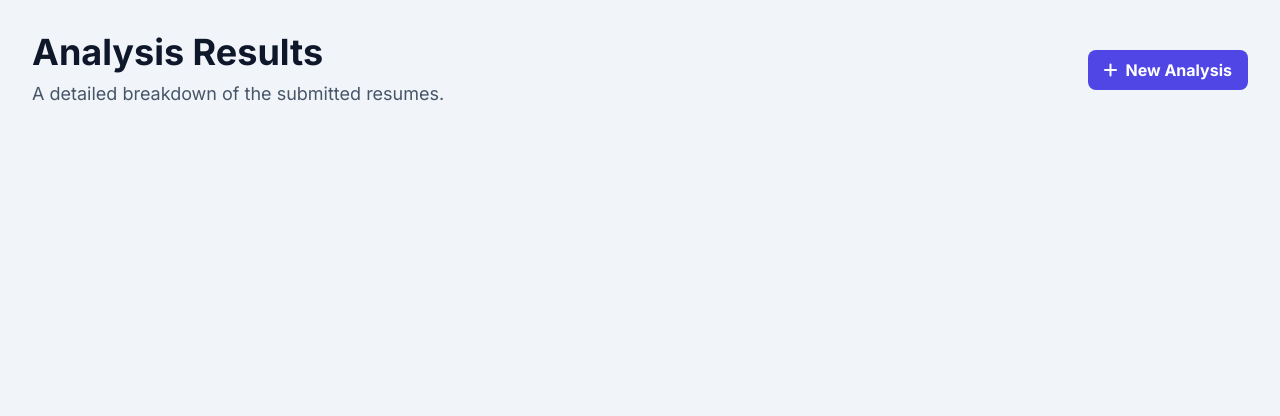
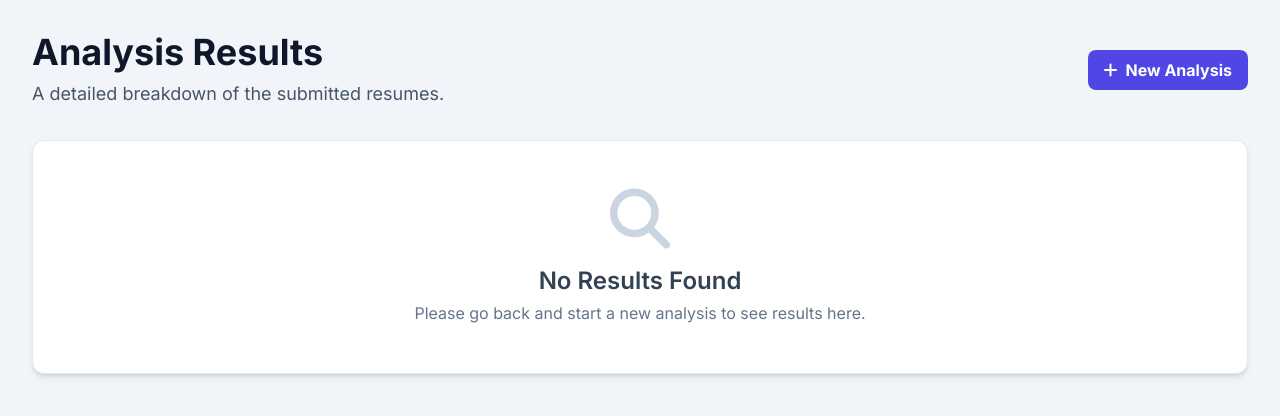
Before and after one commit to bjayasankareddy/resume_analyzer, a Flask app: template templates/results.html in a window 1280 px wide. Shown: the top 416 px of the page. Run offline with Flask 3, Linux system fonts and the light colour scheme; the template is opened without the code that fills it, so the values that code supplies are empty; parts of the project's set-up code (start-up, migrations or seed data) failed here and were passed over; some libraries are stand-ins or nearby versions.

Commit message:
Update results.html

```diff
--- a/templates/results.html
+++ b/templates/results.html
@@ -8,9 +8,16 @@
     <link href="https://fonts.googleapis.com/css2?family=Inter:wght@400;500;600;700&display=swap" rel="stylesheet">
     <link rel="stylesheet" href="https://cdnjs.cloudflare.com/ajax/libs/font-awesome/6.4.0/css/all.min.css">
     <style>
-        body { font-family: 'Inter', sans-serif; }
-        .summary-table th { background-color: #f1f5f9; }
-        .summary-table th, .summary-table td { padding: 0.75rem 1rem; border-bottom: 1px solid #e2e8f0; }
+        body {
+            font-family: 'Inter', sans-serif;
+        }
+        .summary-table th {
+            background-color: #f1f5f9;
+        }
+        .summary-table th, .summary-table td {
+            padding: 0.75rem 1rem;
+            border-bottom: 1px solid #e2e8f0;
+        }
     </style>
 </head>
 <body class="bg-slate-100 text-slate-800">
@@ -22,133 +29,184 @@
                 <h1 class="text-4xl font-bold text-slate-900">Analysis Results</h1>
                 <p class="mt-2 text-lg text-slate-600">A detailed breakdown of the submitted resumes.</p>
             </div>
-            <a href="/" class="bg-indigo-600 text-white font-bold py-2 px-4 rounded-lg hover:bg-indigo-700 transition-colors duration-200 flex items-center">
+            <a href="index.html" class="bg-indigo-600 text-white font-bold py-2 px-4 rounded-lg hover:bg-indigo-700 transition-colors duration-200 flex items-center">
                 <i class="fas fa-plus mr-2"></i>
                 New Analysis
             </a>
         </header>
 
         <main id="results-container" class="space-y-6">
-
-            <!-- Summary Table Rendered by Server -->
-            {% if summary_data and summary_data|length > 1 %}
-            <div class="bg-white rounded-xl shadow-md border border-slate-200 overflow-hidden">
-                <div class="p-6">
-                    <h3 class="text-xl font-bold text-slate-800 mb-4">Analysis Summary</h3>
-                    <div class="overflow-x-auto">
-                        <table class="w-full text-sm text-left text-slate-500 summary-table">
-                            <thead class="text-xs text-slate-700 uppercase">
-                                <tr>
-                                    {% for header in summary_data[0] %}
-                                        <th scope="col" class="px-6 py-3">{{ header }}</th>
-                                    {% endfor %}
-                                </tr>
-                            </thead>
-                            <tbody>
-                                {% for row in summary_data[1:] %}
-                                <tr class="bg-white hover:bg-slate-50">
-                                    {% for cell in row %}
-                                        <td class="px-6 py-4">{{ cell }}</td>
-                                    {% endfor %}
-                                </tr>
-                                {% endfor %}
-                            </tbody>
-                        </table>
-                    </div>
-                </div>
-            </div>
-            {% endif %}
-
-            <!-- Detailed Result Cards Rendered by Server -->
-            {% for result in detailed_results %}
-                {% if result.data %}
-                    {% set score = result.data.match_analysis.match_score|int or 0 %}
-                    <div class="bg-white rounded-xl shadow-md border border-slate-200 overflow-hidden">
-                        <div class="p-6">
-                            <!-- Card Header -->
-                            <div class="flex flex-col sm:flex-row justify-between items-start sm:items-center mb-4">
-                                <div>
-                                    <h3 class="text-xl font-bold text-slate-800">{{ result.filename }}</h3>
-                                    <p class="text-sm text-slate-500">{{ result.data.resume_data.contact_info.name or 'N/A' }} - {{ result.data.resume_data.contact_info.email or 'N/A' }}</p>
-                                </div>
-                                <div class="w-24 text-center mt-3 sm:mt-0">
-                                    {% if score >= 75 %}
-                                        <div class="relative pt-1"><div class="overflow-hidden h-2 text-xs flex rounded bg-green-200"><div style="width:{score}%;" class="shadow-none flex flex-col text-center whitespace-nowrap text-white justify-center bg-green-500"></div></div></div>
-                                        <span class="text-2xl font-bold text-green-600">{{ score }}<span class="text-base text-slate-500">/100</span></span>
-                                    {% elif score >= 50 %}
-                                        <div class="relative pt-1"><div class="overflow-hidden h-2 text-xs flex rounded bg-amber-200"><div style="width:{ score }%" class="shadow-none flex flex-col text-center whitespace-nowrap text-white justify-center bg-amber-500"></div></div></div>
-                                        <span class="text-2xl font-bold text-amber-600">{{ score }}<span class="text-base text-slate-500">/100</span></span>
-                                    {% else %}
-                                        <div class="relative pt-1"><div class="overflow-hidden h-2 text-xs flex rounded bg-red-200"><div style="width:{ score }%" class="shadow-none flex flex-col text-center whitespace-nowrap text-white justify-center bg-red-500"></div></div></div>
-                                        <span class="text-2xl font-bold text-red-600">{{ score }}<span class="text-base text-slate-500">/100</span></span>
-                                    {% endif %}
-                                </div>
-                            </div>
-
-                            <!-- Email Status -->
-                            {% if result.data.email_notification %}
-                                {% if result.data.email_notification.sent %}
-                                <div class="mb-4 p-3 rounded-md text-sm bg-green-50 border border-green-200 text-green-800 flex items-center"><i class="fas fa-check-circle mr-2"></i>Email notification sent successfully.</div>
-                                {% else %}
-                                <div class="mb-4 p-3 rounded-md text-sm bg-red-50 border border-red-200 text-red-800 flex items-center"><i class="fas fa-exclamation-triangle mr-2"></i>Email failed: {{ result.data.email_notification.status }}</div>
-                                {% endif %}
-                            {% else %}
-                                <div class="mb-4 p-3 rounded-md text-sm bg-gray-100 border border-gray-200 text-gray-600 flex items-center"><i class="fas fa-info-circle mr-2"></i>Email not sent (e.g., no email found).</div>
-                            {% endif %}
-
-                            <!-- Summary -->
-                            <div class="mb-4">
-                                <h4 class="font-semibold text-slate-600 mb-2">Analysis Summary</h4>
-                                <p class="text-slate-500 text-sm">{{ result.data.match_analysis.summary or 'No summary available.' }}</p>
-                            </div>
-
-                            <!-- Skills Section -->
-                            <div class="grid grid-cols-1 md:grid-cols-2 gap-6 text-sm border-t border-slate-200 pt-4">
-                                <div>
-                                    <h4 class="font-semibold text-slate-600 mb-2">Skills Possessed</h4>
-                                    <ul>
-                                        {% for skill in result.data.match_analysis.skills_possessed %}
-                                        <li class="flex items-center text-slate-600 mb-1"><i class="fas fa-check-circle text-green-500 mr-2"></i><span>{{ skill }}</span></li>
-                                        {% else %}
-                                        <p class="text-slate-400 text-sm">None identified.</p>
-                                        {% endfor %}
-                                    </ul>
-                                </div>
-                                <div>
-                                    <h4 class="font-semibold text-slate-600 mb-2">Skills Lacking</h4>
-                                    <ul>
-                                        {% for skill in result.data.match_analysis.skills_lacking %}
-                                        <li class="flex items-center text-slate-600 mb-1"><i class="fas fa-times-circle text-red-500 mr-2"></i><span>{{ skill }}</span></li>
-                                        {% else %}
-                                        <p class="text-slate-400 text-sm">None identified.</p>
-                                        {% endfor %}
-                                    </ul>
-                                </div>
-                            </div>
-
-                             <!-- Full JSON Report -->
-                            <details class="mt-4">
-                                <summary class="cursor-pointer font-medium text-sm text-indigo-600 hover:text-indigo-800">View Full Report (JSON)</summary>
-                                <pre class="mt-2 text-xs overflow-x-auto bg-slate-50 p-3 rounded-md text-slate-600">{{ result.data | tojson(indent=2) }}</pre>
-                            </details>
-                        </div>
-                    </div>
-                {% else %}
-                    <!-- Error Card -->
-                    <div class="bg-white rounded-xl shadow-md border border-red-200 overflow-hidden">
-                        <div class="p-6">
-                            <div class="flex justify-between items-center mb-2">
-                                <h3 class="text-xl font-bold text-red-800">{{ result.filename }}</h3>
-                                <span class="text-sm font-bold bg-red-100 text-red-700 px-3 py-1 rounded-full">{{ result.status or 'ERROR' }}</span>
-                            </div>
-                            <p class="text-red-600">{{ result.reason or 'An unknown error occurred.' }}</p>
-                        </div>
-                    </div>
-                {% endif %}
-            {% endfor %}
-
+            <!-- Results will be dynamically inserted here -->
         </main>
     </div>
 
+    <script>
+        // --- UTILITY FUNCTIONS ---
+        const safeGet = (obj, path, defaultValue = '') => {
+            return path.split('.').reduce((acc, part) => acc && acc[part], obj) || defaultValue;
+        };
+
+        const createDOMElement = (tag, classNames = [], children = []) => {
+            const element = document.createElement(tag);
+            if (classNames.length) element.className = classNames.join(' ');
+            children.forEach(child => {
+                if (typeof child === 'string') {
+                    element.innerHTML += child; // Use innerHTML for strings that might contain HTML tags
+                } else if (child instanceof Node) {
+                    element.appendChild(child); // Append nodes directly
+                }
+            });
+            return element;
+        };
+
+        // --- COMPONENT CREATION FUNCTIONS ---
+        const createSkillList = (skills, type) => {
+            if (!skills || skills.length === 0) return createDOMElement('p', ['text-slate-400', 'text-sm'], ['None identified.']);
+
+            const iconClass = type === 'possessed' ? 'fa-check-circle text-green-500' : 'fa-times-circle text-red-500';
+            const listItems = skills.map(skill =>
+                createDOMElement('li', ['flex', 'items-center', 'text-slate-600', 'mb-1'], [
+                    `<i class="fas ${iconClass} mr-2"></i>`,
+                    createDOMElement('span', [], [skill])
+                ])
+            );
+            return createDOMElement('ul', [], listItems);
+        };
+
+        const createSummaryTable = (csvString) => {
+            if (!csvString || !csvString.trim()) return null;
+
+            const rows = csvString.trim().split('\n').map(row => row.split(','));
+            const header = rows.shift();
+
+            const thead = createDOMElement('thead', ['text-xs', 'text-slate-700', 'uppercase'], [
+                createDOMElement('tr', [], header.map(h => `<th scope="col" class="px-6 py-3">${h}</th>`))
+            ]);
+
+            const tbody = createDOMElement('tbody', [], rows.map(row =>
+                createDOMElement('tr', ['bg-white', 'hover:bg-slate-50'], row.map(cell => `<td class="px-6 py-4">${cell}</td>`))
+            ));
+
+            const table = createDOMElement('table', ['w-full', 'text-sm', 'text-left', 'text-slate-500', 'summary-table'], [thead, tbody]);
+            return createDOMElement('div', ['bg-white', 'rounded-xl', 'shadow-md', 'border', 'border-slate-200', 'overflow-hidden'], [
+                createDOMElement('div', ['p-6'], [
+                    createDOMElement('h3', ['text-xl', 'font-bold', 'text-slate-800', 'mb-4'], ['Analysis Summary']),
+                    createDOMElement('div', ['overflow-x-auto'], [table])
+                ])
+            ]);
+        };
+
+        const createSuccessCard = (result) => {
+            const score = safeGet(result, 'data.match_analysis.match_score', 0);
+            const scoreColor = score >= 75 ? 'green' : score >= 50 ? 'amber' : 'red';
+
+            let emailStatusHtml;
+            const emailNotification = safeGet(result, 'data.email_notification');
+            if (emailNotification) {
+                 emailStatusHtml = emailNotification.sent
+                    ? `<div class="mb-4 p-3 rounded-md text-sm bg-green-50 border border-green-200 text-green-800 flex items-center"><i class="fas fa-check-circle mr-2"></i>Email notification sent successfully.</div>`
+                    : `<div class="mb-4 p-3 rounded-md text-sm bg-red-50 border border-red-200 text-red-800 flex items-center"><i class="fas fa-exclamation-triangle mr-2"></i>Email failed: ${emailNotification.status}</div>`;
+            } else {
+                emailStatusHtml = `<div class="mb-4 p-3 rounded-md text-sm bg-gray-100 border border-gray-200 text-gray-600 flex items-center"><i class="fas fa-info-circle mr-2"></i>Email not sent (e.g., no email found).</div>`;
+            }
+
+            const cardContent = createDOMElement('div', ['p-6'], [
+                createDOMElement('div', ['flex', 'flex-col', 'sm:flex-row', 'justify-between', 'items-start', 'sm:items-center', 'mb-4'], [
+                    createDOMElement('div', [], [
+                        createDOMElement('h3', ['text-xl', 'font-bold', 'text-slate-800'], [safeGet(result, 'filename', 'Unknown File')]),
+                        createDOMElement('p', ['text-sm', 'text-slate-500'], [`${safeGet(result, 'data.resume_data.contact_info.name', 'N/A')} - ${safeGet(result, 'data.resume_data.contact_info.email', 'N/A')}`])
+                    ]),
+                    createDOMElement('div', ['w-24', 'text-center', 'mt-3', 'sm:mt-0'], [
+                        `<div class="relative pt-1"><div class="overflow-hidden h-2 text-xs flex rounded bg-${scoreColor}-200"><div style="width:${score}%" class="shadow-none flex flex-col text-center whitespace-nowrap text-white justify-center bg-${scoreColor}-500"></div></div></div>`,
+                        `<span class="text-2xl font-bold text-${scoreColor}-600">${score}<span class="text-base text-slate-500">/100</span></span>`
+                    ])
+                ]),
+                emailStatusHtml,
+                createDOMElement('div', ['mb-4'], [
+                    createDOMElement('h4', ['font-semibold', 'text-slate-600', 'mb-2'], ['Analysis Summary']),
+                    createDOMElement('p', ['text-slate-500', 'text-sm'], [safeGet(result, 'data.match_analysis.summary', 'No summary available.')])
+                ]),
+                createDOMElement('div', ['grid', 'grid-cols-1', 'md:grid-cols-2', 'gap-6', 'text-sm', 'border-t', 'border-slate-200', 'pt-4'], [
+                    createDOMElement('div', [], [
+                        createDOMElement('h4', ['font-semibold', 'text-slate-600', 'mb-2'], ['Skills Possessed']),
+                        createSkillList(safeGet(result, 'data.match_analysis.skills_possessed', []), 'possessed')
+                    ]),
+                    createDOMElement('div', [], [
+                        createDOMElement('h4', ['font-semibold', 'text-slate-600', 'mb-2'], ['Skills Lacking']),
+                        createSkillList(safeGet(result, 'data.match_analysis.skills_lacking', []), 'lacking')
+                    ])
+                ]),
+                createDOMElement('details', ['mt-4'], [
+                    createDOMElement('summary', ['cursor-pointer', 'font-medium', 'text-sm', 'text-indigo-600', 'hover:text-indigo-800'], ['View Full Report (JSON)']),
+                    createDOMElement('pre', ['mt-2', 'text-xs', 'overflow-x-auto', 'bg-slate-50', 'p-3', 'rounded-md', 'text-slate-600'], [JSON.stringify(result.data, null, 2)])
+                ])
+            ]);
+            return createDOMElement('div', ['bg-white', 'rounded-xl', 'shadow-md', 'border', 'border-slate-200', 'overflow-hidden'], [cardContent]);
+        };
+
+        const createErrorCard = (filename, reason, status = 'ERROR') => {
+            return createDOMElement('div', ['bg-white', 'rounded-xl', 'shadow-md', 'border', 'border-red-200', 'overflow-hidden'], [
+                createDOMElement('div', ['p-6'], [
+                    createDOMElement('div', ['flex', 'justify-between', 'items-center', 'mb-2'], [
+                        createDOMElement('h3', ['text-xl', 'font-bold', 'text-red-800'], [filename]),
+                        createDOMElement('span', ['text-sm', 'font-bold', 'bg-red-100', 'text-red-700', 'px-3', 'py-1', 'rounded-full'], [status])
+                    ]),
+                    createDOMElement('p', ['text-red-600'], [reason])
+                ])
+            ]);
+        };
+
+        const createPlaceholderCard = () => {
+             return createDOMElement('div', ['text-center', 'p-12', 'bg-white', 'rounded-xl', 'shadow-md', 'border', 'border-slate-200'], [
+                '<i class="fas fa-search text-6xl text-slate-300"></i>',
+                createDOMElement('h3', ['mt-4', 'text-2xl', 'font-semibold', 'text-slate-700'], ['No Results Found']),
+                createDOMElement('p', ['text-slate-500', 'mt-1'], ['Please go back and start a new analysis to see results here.'])
+            ]);
+        };
+
+        // --- MAIN LOGIC ---
+        document.addEventListener('DOMContentLoaded', () => {
+            const resultsContainer = document.getElementById('results-container');
+            const resultsData = localStorage.getItem('analysisResults');
+
+            if (!resultsData) {
+                resultsContainer.appendChild(createPlaceholderCard());
+                return;
+            }
+
+            try {
+                const results = JSON.parse(resultsData);
+
+                // Clear container before adding new elements
+                resultsContainer.innerHTML = '';
+
+                const summaryTable = createSummaryTable(safeGet(results, 'csv_summary'));
+                if (summaryTable) resultsContainer.appendChild(summaryTable);
+
+                const detailedResults = safeGet(results, 'detailed_results', []);
+                const successfulResults = detailedResults.filter(r => r.data && r.data.match_analysis);
+                const otherResults = detailedResults.filter(r => !successfulResults.includes(r));
+
+                successfulResults.sort((a, b) => (safeGet(b, 'data.match_analysis.match_score', 0)) - (safeGet(a, 'data.match_analysis.match_score', 0)));
+
+                const sortedResults = [...successfulResults, ...otherResults];
+
+                if (sortedResults.length === 0 && !summaryTable) {
+                    resultsContainer.appendChild(createPlaceholderCard());
+                } else {
+                    sortedResults.forEach(result => {
+                        const card = result.data ? createSuccessCard(result) : createErrorCard(result.filename, result.reason || result.error, result.status);
+                        resultsContainer.appendChild(card);
+                    });
+                }
+            } catch (error) {
+                console.error("Failed to parse or display results", error);
+                resultsContainer.innerHTML = '';
+                resultsContainer.appendChild(createErrorCard('Display Error', 'Could not parse or render analysis results.'));
+            } finally {
+                localStorage.removeItem('analysisResults');
+            }
+        });
+    </script>
 </body>
 </html>
```
